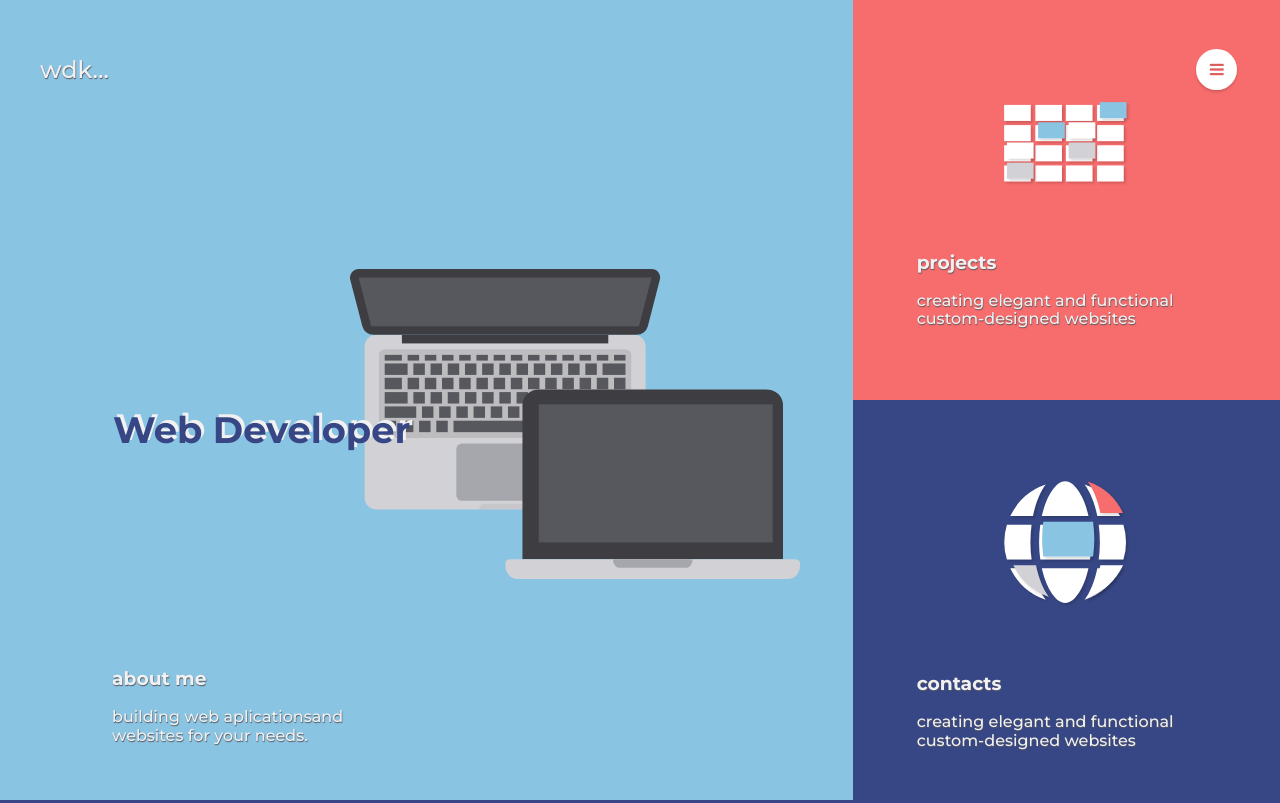
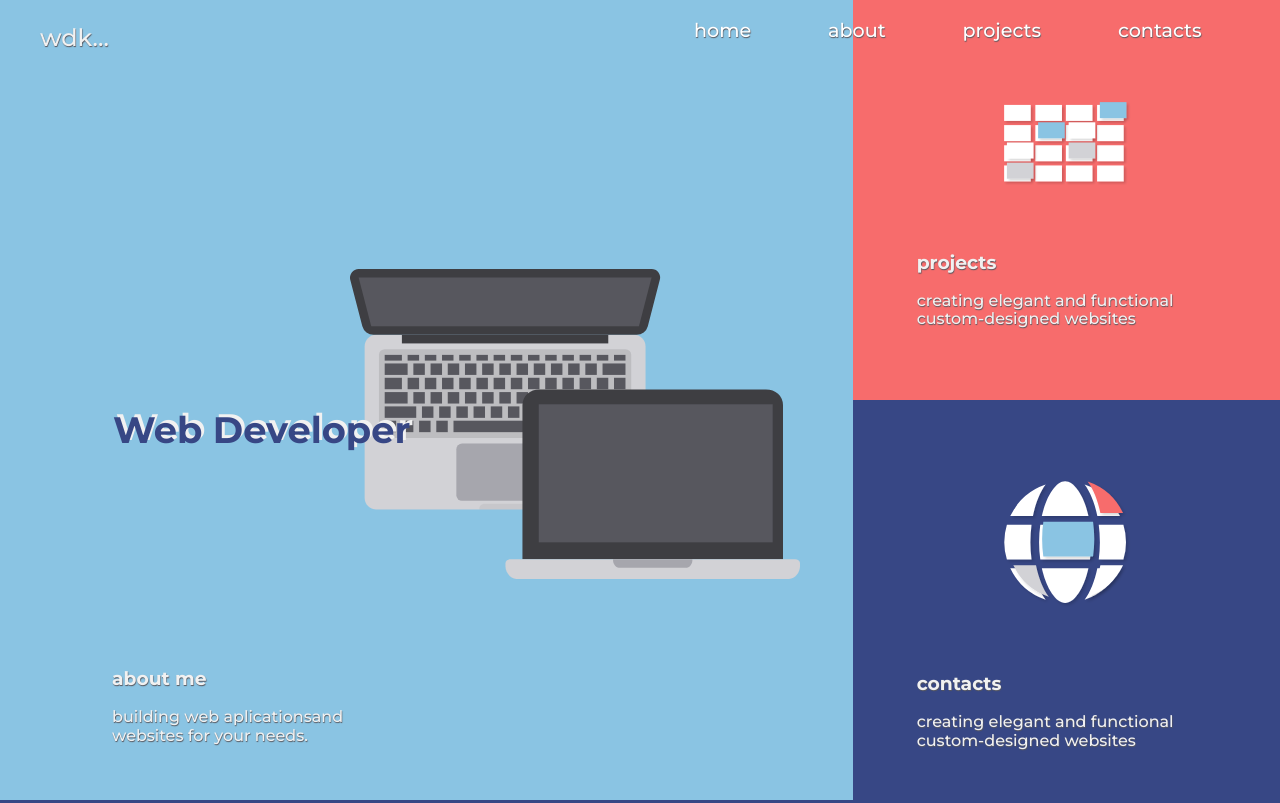
Before and after one commit to splinekonstantin/Personal_portfolio, a plain HTML site: page index.html in a window 1280 px wide. Shown: the top 803 px of the page. Drawn offline with nearby package versions, Linux system fonts and the light colour scheme.

Commit message:
Fixed navigation to suit the freecodecamp challenges

```diff
--- a/assets/css/style.css
+++ b/assets/css/style.css
@@ -43,7 +43,7 @@ header {
     justify-content: space-between;
     position: fixed;
     width: 100%;
-    padding: 2em 2.5em;
+    padding: 0 2.5em;
     z-index: 10;
 }
 
@@ -56,12 +56,51 @@ header {
     font-weight: 500;
 }
 
+#menu {
+    margin-top: .5em;
+}
 
 /* navigation */
-.menu-toggle {
-    display: none;
+
+nav ul {
+    position: fixed;
+    height: 100%;
+    width: 60%;
+    top: 0;
+    right: 0;
+    background: #494E4E;
+    padding-top: 3em;
+    list-style: none;
 }
 
+nav ul li a {
+    color: #fff;
+    text-decoration: none;
+    display: block;
+    width: 100%;
+    padding: 1em 2em;
+    /* background-color: rgb(92, 99, 99); */
+}
+
+nav ul li a:hover {
+    /* background-color: rgb(123, 129, 129); */
+}
+
+.exit-btn {
+    margin-bottom: 1em;
+    margin-top: -1.9em;
+    text-align: right;
+    padding: 0 1.5em;
+    cursor: pointer;
+}
+
+/* need to be added to fix collapsing navigation */
+ /* .menu-toggle {
+    display: none;
+} */
+
+
+/*
 nav {
     margin-top: 1em;
 }
@@ -103,7 +142,7 @@ nav a:hover, #contacts a:hover, #hero a:hover {
     cursor: pointer;
     top: 3rem;
     right: 2.5rem;
-}
+} */
 
 /* :target::before {
     content: "";
@@ -297,11 +336,41 @@ footer p {
 }
 
 @media only screen and (min-width: 1024px) {
+    .hide-desktop {
+        display: none;
+    }
+
+    .hide-mobile {
+        display: block;
+    }
+
+    nav ul {
+        position: inherit;
+        padding: 0;
+        background: none;
+        width: auto;
+        height: auto;
+    }
+
+    nav ul li {
+        float: left;
+        font-size: 1.2rem;
+
+    }
+
+    nav ul li a {
+        /* color: #23536D; */
+        background-color: inherit;
+    }
+
+    nav ul li a:hover {
+        background-color: inherit;
+    }
     /* <<<<<<<<<< section hero >>>>>>>>>> */
 
-    /* #about, #contacts {
+    #about, #contacts {
         min-height: 400px;
-    } */
+    }
 
     #hero {
         display: grid;
--- a/index.html
+++ b/index.html
@@ -7,6 +7,7 @@
     <link href="https://fonts.googleapis.com/css?family=Montserrat:300,500,700&display=swap" rel="stylesheet">
     <link rel="stylesheet" href="https://cdnjs.cloudflare.com/ajax/libs/normalize/8.0.1/normalize.min.css">
     <link rel="stylesheet" href="assets/css/style.css">
+    <link rel="JavaScript" href="https://cdn.freecodecamp.org/testable-projects-fcc/v1/bundle.js">
 
     <title>Portfolio | Konstantin Gaydukov</title>
 </head>
@@ -19,7 +20,19 @@
             <p>wdk...</p>
         </a>
 
-        <nav>
+        <nav id="navbar">
+            <a href="#" class="hide-desktop">
+                <img src="images/hamburger_menu_ico.svg" alt="toggle-menu" class="menu" id="menu">
+            </a>
+            <ul class="show-desktop hide-mobile" id="nav">
+                <li id="exit" class="exit-btn hide-desktop"><img src="images/exit_menu_ico.svg" alt="exit menu"></li>
+                <li><a href="#" class="nav-link" onclick='collapse()'>home</a></li>
+                <li><a href="#about" class="nav-link" onclick='collapse()'>about</a></li>
+                <li><a href="#projects" class="nav-link" onclick='collapse()'>projects</a></li>
+                <li><a href="#contacts" class="nav-link" onclick='collapse()'>contacts</a></li>
+            </ul>
+        </nav>
+        <!-- <nav>
             <a href="#">
                 <img id="menu" src="images/hamburger_menu_ico.svg" alt="toggle-menu">
             </a>
@@ -84,7 +97,7 @@
                 </div>
 
             </div>
-        </nav>
+        </nav> -->
     </header>
 
     <main>
@@ -403,13 +416,13 @@
         var nav = document.getElementById('nav');
         var exit = document.getElementById('exit');
 
-
         menu.addEventListener('click', function(e){
-                nav.classList.toggle('menu-toggle');
+            // need to add an if statement to check class "menu-toggle to let the nav collapse when the item clicked"
+            nav.classList.toggle('hide-mobile');
             e.preventDefault();
         });
         exit.addEventListener('click', function(e){
-                nav.classList.add('menu-toggle');
+            nav.classList.add('hide-mobile');
             e.preventDefault();
         });
 
@@ -419,10 +432,10 @@
             //     e.preventDefault();
             // });
 
-            function collapse(e) {
-                nav.classList.toggle('menu-toggle');
-                e.preventDefault();
-            }
+            // function collapse(e) {
+            //     nav.classList.toggle('menu-toggle');
+            //     e.preventDefault();
+            // }
 
 
         </script>
```
Lines whose indentation alone changed are shown as unchanged.
